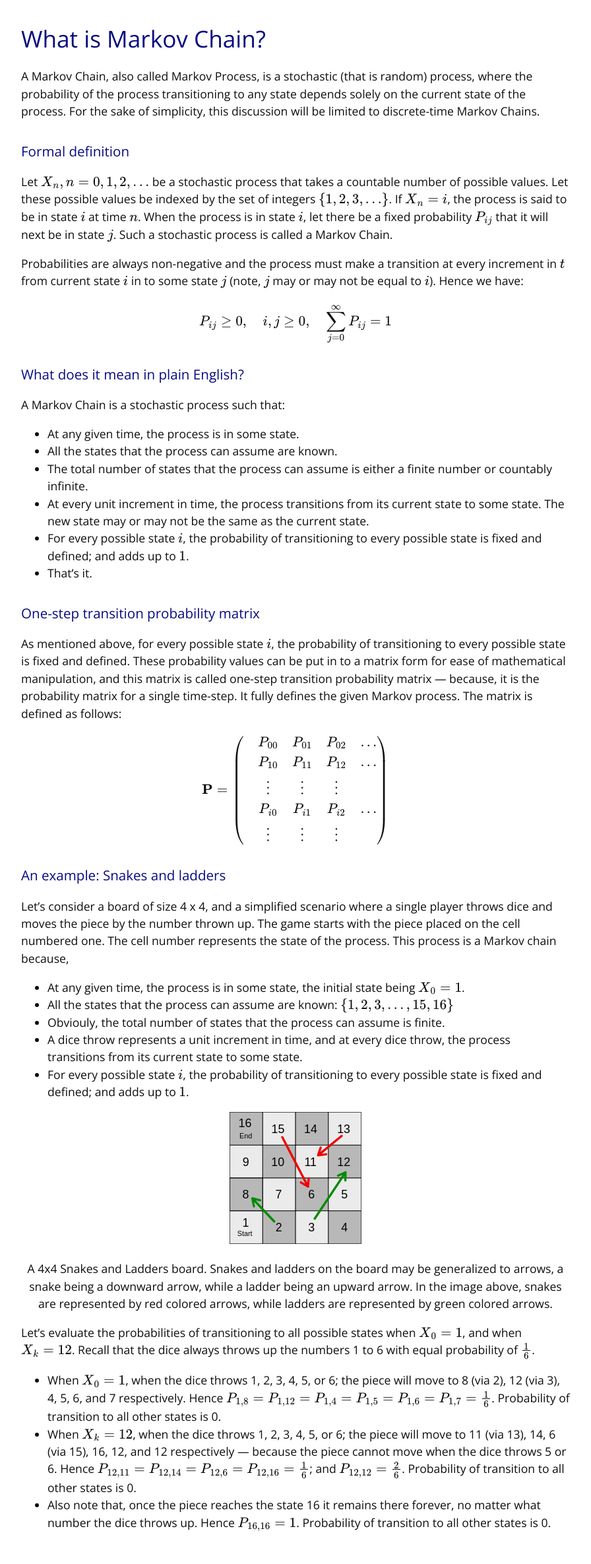
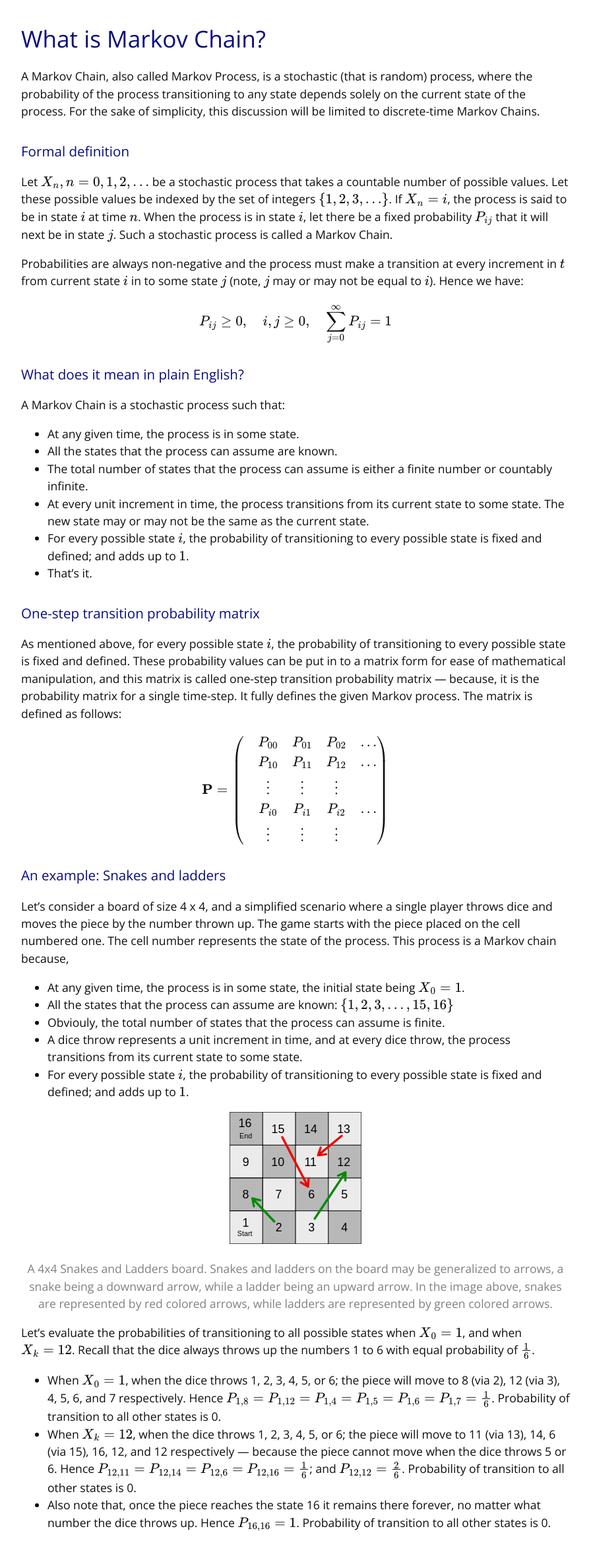
Before and after one commit to vinitjoglekar/playground, a Jekyll site: the page built from _pages/markov_chains.md, in a window 1280 px wide. Shown: the whole page at 66% size, without its empty margins (192-1088 px from the left). Built offline with Jekyll 4.4.1, drawn with Linux system fonts in a browser that asks for light colours.

Commit message:
Update default.html

```diff
--- a/_layouts/default.html
+++ b/_layouts/default.html
@@ -12,13 +12,21 @@
         gtag('config', '{{ site.google_analytics }}');
       </script>
     {% endif %}
+    <script>
+      function style_grey() {
+        var elems = document.getElementsByClassName("grey");
+        for (var i = 0; i < elems.length; i++) {
+          elems.item(i).style.setProperty("color", "grey");
+        }
+      }
+    </script>
     <meta charset="UTF-8">
 
 {% seo %}
     <meta name="viewport" content="width=device-width, initial-scale=1">
     <link rel="stylesheet" href="{{ '/assets/css/style.css?v=' | append: site.github.build_revision | relative_url }}">
   </head>
-  <body>
+  <body onload="style_grey();">
     <main id="content" class="main-content" role="main">
       {{ content }}
     </main>
```
